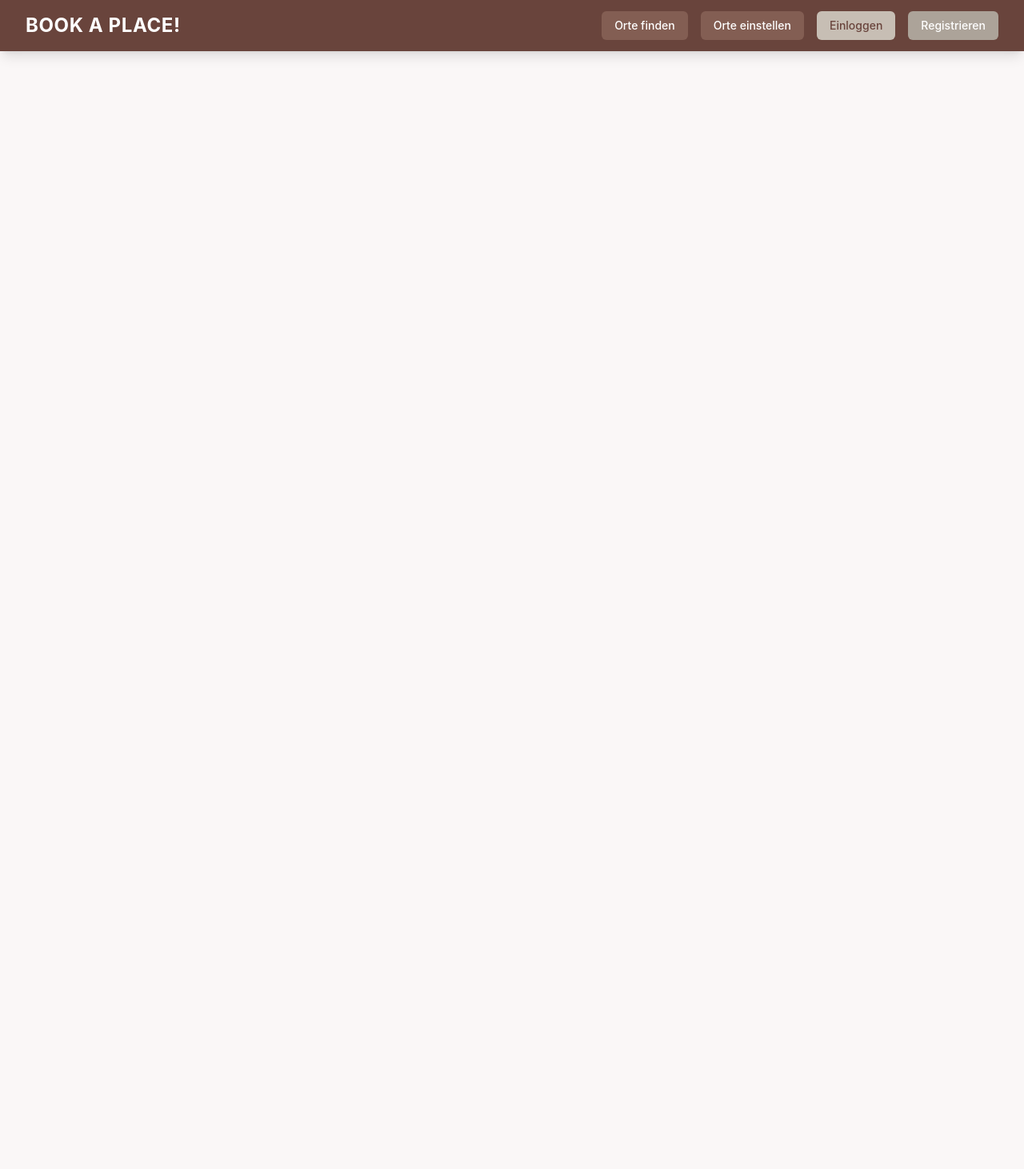
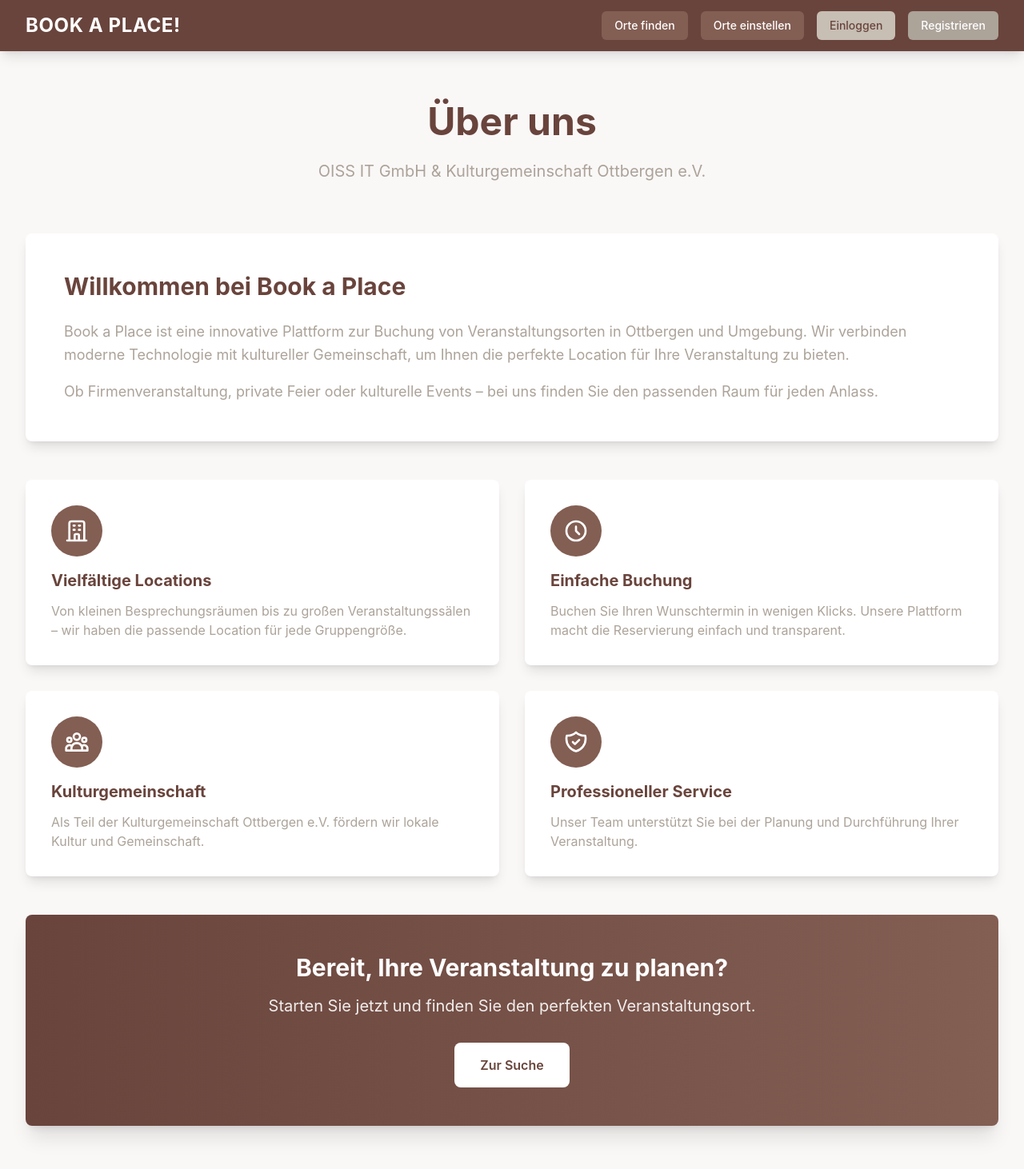
Before and after one commit to giffynuss/OttbergenLocations-Frontend, a Vue app in the folder OttbergenLocations-Frontend/: page /about in a window 1280 px wide. Shown: the top 1462 px of the page at 80% size. Before the commit the page ends 800 px from the top, so only its background shows below. Built offline with nearby package versions, Linux system fonts and the light colour scheme.

Commit message:
New Homepage

```diff
--- a/OttbergenLocations-Frontend/src/router/index.ts
+++ b/OttbergenLocations-Frontend/src/router/index.ts
@@ -4,8 +4,20 @@ import type { RouteRecordRaw } from 'vue-router'
 const routes: RouteRecordRaw[] = [
   {
     path: '/',
+    name: 'startseite',
+    component: () => import('../views/StartseiteView.vue'),
+    meta: { requiresAuth: false }
+  },
+  {
+    path: '/home',
     name: 'home',
     component: () => import('../views/HomeView.vue'),
+    meta: { requiresAuth: false }
+  },
+  {
+    path: '/about',
+    name: 'about',
+    component: () => import('../views/AboutView.vue'),
     meta: { requiresAuth: false }
   },
   {
--- /dev/null
+++ b/OttbergenLocations-Frontend/src/views/AboutView.vue
@@ -0,0 +1,112 @@
+<template>
+  <div class="min-h-screen py-16">
+    <div class="max-w-7xl mx-auto px-4 sm:px-6 lg:px-8">
+      <!-- Header -->
+      <div class="text-center mb-16">
+        <h1 class="text-4xl md:text-5xl font-bold text-booking-dark-brown mb-6">
+          Über uns
+        </h1>
+        <p class="text-xl text-booking-gray-brown max-w-3xl mx-auto">
+          OISS IT GmbH & Kulturgemeinschaft Ottbergen e.V.
+        </p>
+      </div>
+
+      <!-- Content Sections -->
+      <div class="space-y-12">
+        <!-- Section 1: About -->
+        <div class="bg-white rounded-lg shadow-lg p-8 md:p-12">
+          <h2 class="text-3xl font-bold text-booking-dark-brown mb-6">
+            Willkommen bei Book a Place
+          </h2>
+          <p class="text-booking-gray-brown text-lg leading-relaxed mb-4">
+            Book a Place ist eine innovative Plattform zur Buchung von Veranstaltungsorten in Ottbergen und Umgebung.
+            Wir verbinden moderne Technologie mit kultureller Gemeinschaft, um Ihnen die perfekte Location für Ihre Veranstaltung zu bieten.
+          </p>
+          <p class="text-booking-gray-brown text-lg leading-relaxed">
+            Ob Firmenveranstaltung, private Feier oder kulturelle Events – bei uns finden Sie den passenden Raum
+            für jeden Anlass.
+          </p>
+        </div>
+
+        <!-- Section 2: Features -->
+        <div class="grid grid-cols-1 md:grid-cols-2 gap-8">
+          <div class="bg-white rounded-lg shadow-lg p-8">
+            <div class="w-16 h-16 bg-booking-medium-brown rounded-full flex items-center justify-center mb-4">
+              <svg class="w-8 h-8 text-white" fill="none" stroke="currentColor" viewBox="0 0 24 24">
+                <path stroke-linecap="round" stroke-linejoin="round" stroke-width="2" d="M19 21V5a2 2 0 00-2-2H7a2 2 0 00-2 2v16m14 0h2m-2 0h-5m-9 0H3m2 0h5M9 7h1m-1 4h1m4-4h1m-1 4h1m-5 10v-5a1 1 0 011-1h2a1 1 0 011 1v5m-4 0h4"></path>
+              </svg>
+            </div>
+            <h3 class="text-xl font-bold text-booking-dark-brown mb-3">
+              Vielfältige Locations
+            </h3>
+            <p class="text-booking-gray-brown">
+              Von kleinen Besprechungsräumen bis zu großen Veranstaltungssälen – wir haben die passende Location für jede Gruppengröße.
+            </p>
+          </div>
+
+          <div class="bg-white rounded-lg shadow-lg p-8">
+            <div class="w-16 h-16 bg-booking-medium-brown rounded-full flex items-center justify-center mb-4">
+              <svg class="w-8 h-8 text-white" fill="none" stroke="currentColor" viewBox="0 0 24 24">
+                <path stroke-linecap="round" stroke-linejoin="round" stroke-width="2" d="M12 8v4l3 3m6-3a9 9 0 11-18 0 9 9 0 0118 0z"></path>
+              </svg>
+            </div>
+            <h3 class="text-xl font-bold text-booking-dark-brown mb-3">
+              Einfache Buchung
+            </h3>
+            <p class="text-booking-gray-brown">
+              Buchen Sie Ihren Wunschtermin in wenigen Klicks. Unsere Plattform macht die Reservierung einfach und transparent.
+            </p>
+          </div>
+
+          <div class="bg-white rounded-lg shadow-lg p-8">
+            <div class="w-16 h-16 bg-booking-medium-brown rounded-full flex items-center justify-center mb-4">
+              <svg class="w-8 h-8 text-white" fill="none" stroke="currentColor" viewBox="0 0 24 24">
+                <path stroke-linecap="round" stroke-linejoin="round" stroke-width="2" d="M17 20h5v-2a3 3 0 00-5.356-1.857M17 20H7m10 0v-2c0-.656-.126-1.283-.356-1.857M7 20H2v-2a3 3 0 015.356-1.857M7 20v-2c0-.656.126-1.283.356-1.857m0 0a5.002 5.002 0 019.288 0M15 7a3 3 0 11-6 0 3 3 0 016 0zm6 3a2 2 0 11-4 0 2 2 0 014 0zM7 10a2 2 0 11-4 0 2 2 0 014 0z"></path>
+              </svg>
+            </div>
+            <h3 class="text-xl font-bold text-booking-dark-brown mb-3">
+              Kulturgemeinschaft
+            </h3>
+            <p class="text-booking-gray-brown">
+              Als Teil der Kulturgemeinschaft Ottbergen e.V. fördern wir lokale Kultur und Gemeinschaft.
+            </p>
+          </div>
+
+          <div class="bg-white rounded-lg shadow-lg p-8">
+            <div class="w-16 h-16 bg-booking-medium-brown rounded-full flex items-center justify-center mb-4">
+              <svg class="w-8 h-8 text-white" fill="none" stroke="currentColor" viewBox="0 0 24 24">
+                <path stroke-linecap="round" stroke-linejoin="round" stroke-width="2" d="M9 12l2 2 4-4m5.618-4.016A11.955 11.955 0 0112 2.944a11.955 11.955 0 01-8.618 3.04A12.02 12.02 0 003 9c0 5.591 3.824 10.29 9 11.622 5.176-1.332 9-6.03 9-11.622 0-1.042-.133-2.052-.382-3.016z"></path>
+              </svg>
+            </div>
+            <h3 class="text-xl font-bold text-booking-dark-brown mb-3">
+              Professioneller Service
+            </h3>
+            <p class="text-booking-gray-brown">
+              Unser Team unterstützt Sie bei der Planung und Durchführung Ihrer Veranstaltung.
+            </p>
+          </div>
+        </div>
+
+        <!-- Section 3: Contact CTA -->
+        <div class="bg-gradient-to-r from-booking-dark-brown to-booking-medium-brown rounded-lg shadow-xl p-12 text-center text-white">
+          <h2 class="text-3xl font-bold mb-4">
+            Bereit, Ihre Veranstaltung zu planen?
+          </h2>
+          <p class="text-xl mb-8 opacity-90">
+            Starten Sie jetzt und finden Sie den perfekten Veranstaltungsort.
+          </p>
+          <router-link
+            to="/search"
+            class="inline-block bg-white text-booking-dark-brown px-8 py-4 rounded-lg font-semibold hover:bg-booking-very-light transition-colors duration-300 transform hover:scale-105"
+          >
+            Zur Suche
+          </router-link>
+        </div>
+      </div>
+    </div>
+  </div>
+</template>
+
+<script setup lang="ts">
+// About View Component
+</script>
--- /dev/null
+++ b/OttbergenLocations-Frontend/src/views/StartseiteView.vue
@@ -0,0 +1,103 @@
+<template>
+  <div class="relative min-h-screen flex items-center justify-center overflow-hidden">
+    <!-- Background Image with Overlay -->
+    <div class="absolute inset-0 z-0">
+      <!-- Placeholder Background - You can replace this with an actual image -->
+      <div class="absolute inset-0 bg-gradient-to-br from-booking-dark-brown via-booking-medium-brown to-booking-gray-brown opacity-90"></div>
+
+      <!-- Alternative: Use an actual background image -->
+      <!--
+      <img
+        src="/path/to/your/venue-image.jpg"
+        alt="Veranstaltungsraum"
+        class="w-full h-full object-cover"
+      />
+      -->
+
+      <!-- Dark Overlay for better text readability -->
+      <div class="absolute inset-0 bg-black opacity-40"></div>
+    </div>
+
+    <!-- Content -->
+    <div class="relative z-10 max-w-6xl mx-auto px-4 sm:px-6 lg:px-8 text-center">
+      <!-- Subtitle / Organization Name -->
+      <p class="text-white text-sm sm:text-base md:text-lg font-medium tracking-widest mb-6 uppercase opacity-90">
+        OISS IT GMBH — BOOK A PLACE KULTURGEMEINSCHAFT OTTBERGEN E.V.
+      </p>
+
+      <!-- Main Heading -->
+      <h1 class="text-white text-4xl sm:text-5xl md:text-6xl lg:text-7xl font-bold mb-12 leading-tight">
+        Buche deinen<br class="hidden sm:block" />
+        Veranstaltungsort!
+      </h1>
+
+      <!-- Call-to-Action Buttons -->
+      <div class="flex flex-col sm:flex-row items-center justify-center gap-4 sm:gap-6">
+        <router-link
+          to="/search"
+          class="w-full sm:w-auto px-8 py-4 text-white text-lg font-semibold border-2 border-white rounded-md hover:bg-white hover:text-booking-dark-brown transition-all duration-300 transform hover:scale-105"
+        >
+          STARTE SUCHE
+        </router-link>
+
+        <router-link
+          to="/about"
+          class="w-full sm:w-auto px-8 py-4 text-white text-lg font-semibold border-2 border-white rounded-md hover:bg-white hover:text-booking-dark-brown transition-all duration-300 transform hover:scale-105"
+        >
+          ERFAHRE MEHR
+        </router-link>
+      </div>
+
+      <!-- Optional: Scroll Down Indicator -->
+      <div class="mt-16 animate-bounce">
+        <svg
+          class="w-6 h-6 mx-auto text-white opacity-75"
+          fill="none"
+          stroke="currentColor"
+          viewBox="0 0 24 24"
+        >
+          <path
+            stroke-linecap="round"
+            stroke-linejoin="round"
+            stroke-width="2"
+            d="M19 14l-7 7m0 0l-7-7m7 7V3"
+          />
+        </svg>
+      </div>
+    </div>
+  </div>
+</template>
+
+<script setup lang="ts">
+// Startseite View Component
+// This is the landing page with hero section
+</script>
+
+<style scoped>
+/* Additional custom animations */
+@keyframes fadeIn {
+  from {
+    opacity: 0;
+    transform: translateY(20px);
+  }
+  to {
+    opacity: 1;
+    transform: translateY(0);
+  }
+}
+
+h1, p, .flex {
+  animation: fadeIn 1s ease-out;
+}
+
+/* Ensure full viewport height */
+.min-h-screen {
+  min-height: 100vh;
+}
+
+/* Button hover effect enhancement */
+button:hover,
+a:hover {
+  box-shadow: 0 10px 25px rgba(0, 0, 0, 0.3);
+}
+</style>
```
